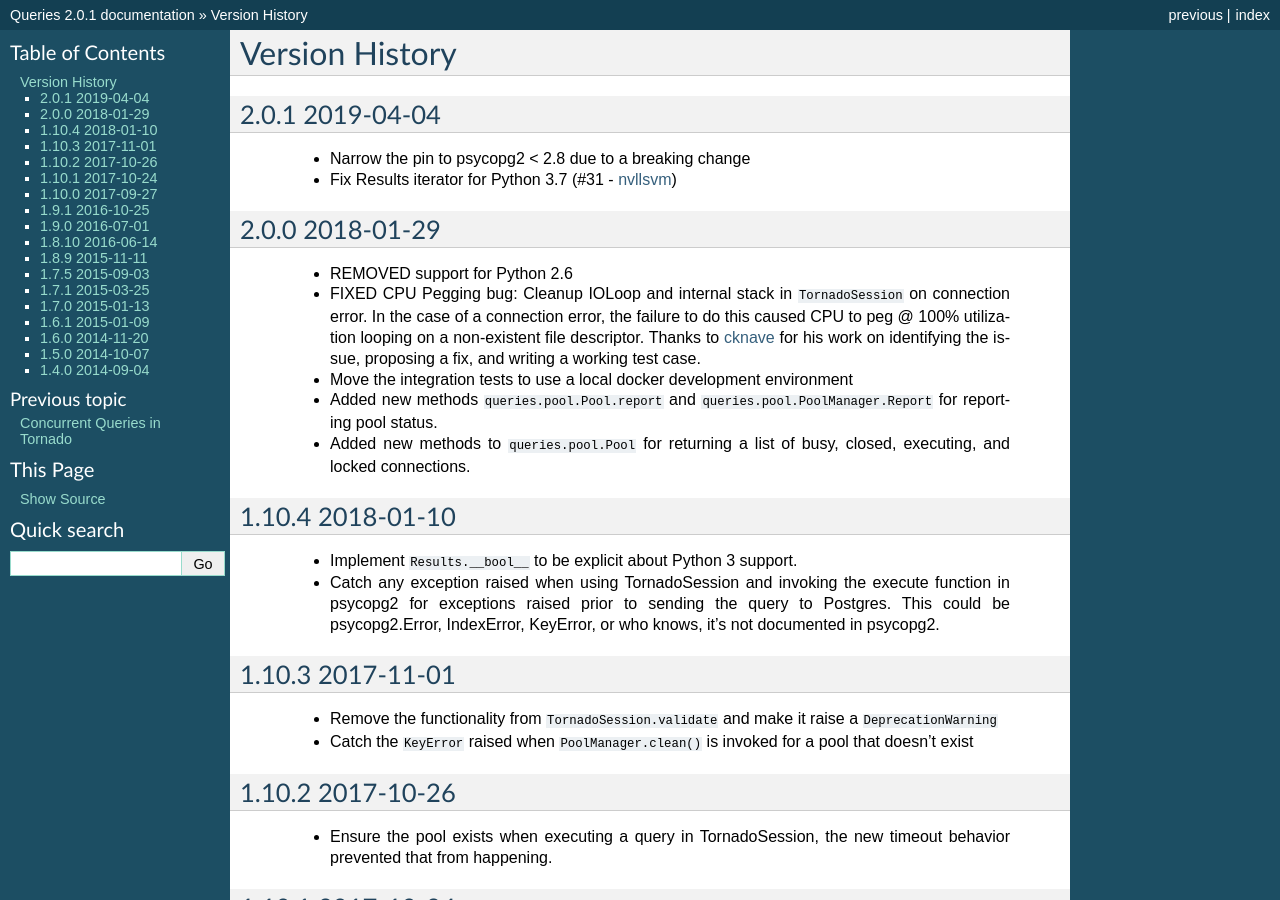
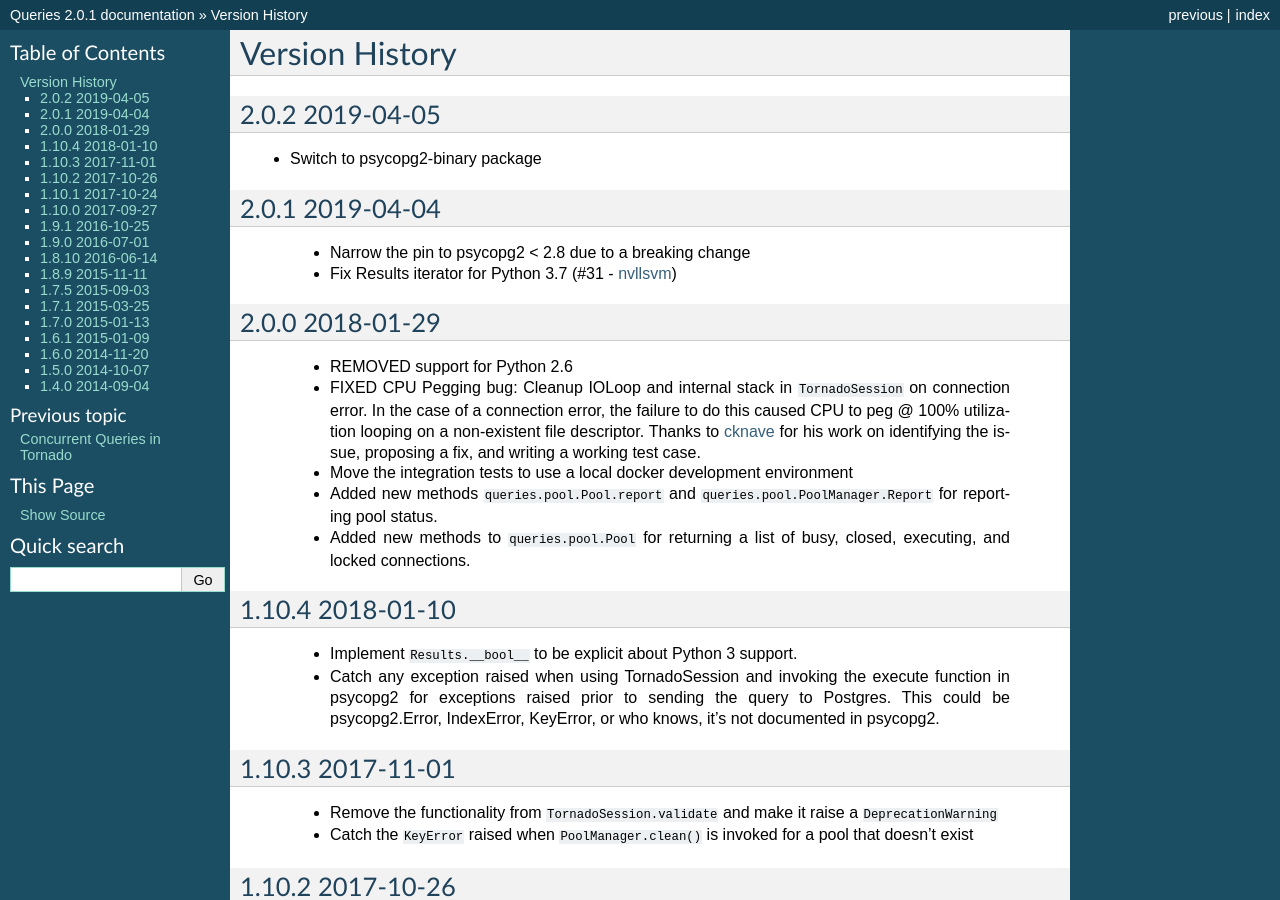
Before and after one commit to gmr/queries, a Sphinx documentation site: the page built from docs/history.rst, in a window 1280 px wide and 900 px high. Built offline with Sphinx 7.4.7, drawn with Linux system fonts in a browser that asks for light colours.

Commit message:
Switch to psycopg2-binary

```diff
--- a/docs/history.rst
+++ b/docs/history.rst
@@ -1,13 +1,17 @@
 Version History
 ===============
 
+2.0.2 2019-04-05
+----------------
+- Switch to psycopg2-binary package
+
 2.0.1 2019-04-04
------------------
+----------------
  - Narrow the pin to psycopg2 < 2.8 due to a breaking change
  - Fix Results iterator for Python 3.7 (#31 - `nvllsvm <https://github.com/nvllsvm>`_)
 
 2.0.0 2018-01-29
------------------
+----------------
  - REMOVED support for Python 2.6
  - FIXED CPU Pegging bug: Cleanup IOLoop and internal stack in ``TornadoSession`` on connection error. In the case of a connection error, the failure to do this caused CPU to peg @ 100% utilization looping on a non-existent file descriptor. Thanks to `cknave <https://github.com/cknave>`_ for his work on identifying the issue, proposing a fix, and writing a working test case.
  - Move the integration tests to use a local docker development environment
--- a/setup.py
+++ b/setup.py
@@ -7,7 +7,7 @@ import setuptools
 if platform.python_implementation() == 'PyPy':
     install_requires = ['psycopg2cffi>=2.7.2,<2.8']
 else:
-    install_requires = ['psycopg2>=2.5.1,<2.8']
+    install_requires = ['psycopg2-binary>=2.7.3.2,<2.8']
 
 # Install tornado if generating docs on readthedocs
 if os.environ.get('READTHEDOCS', None) == 'True':
```
